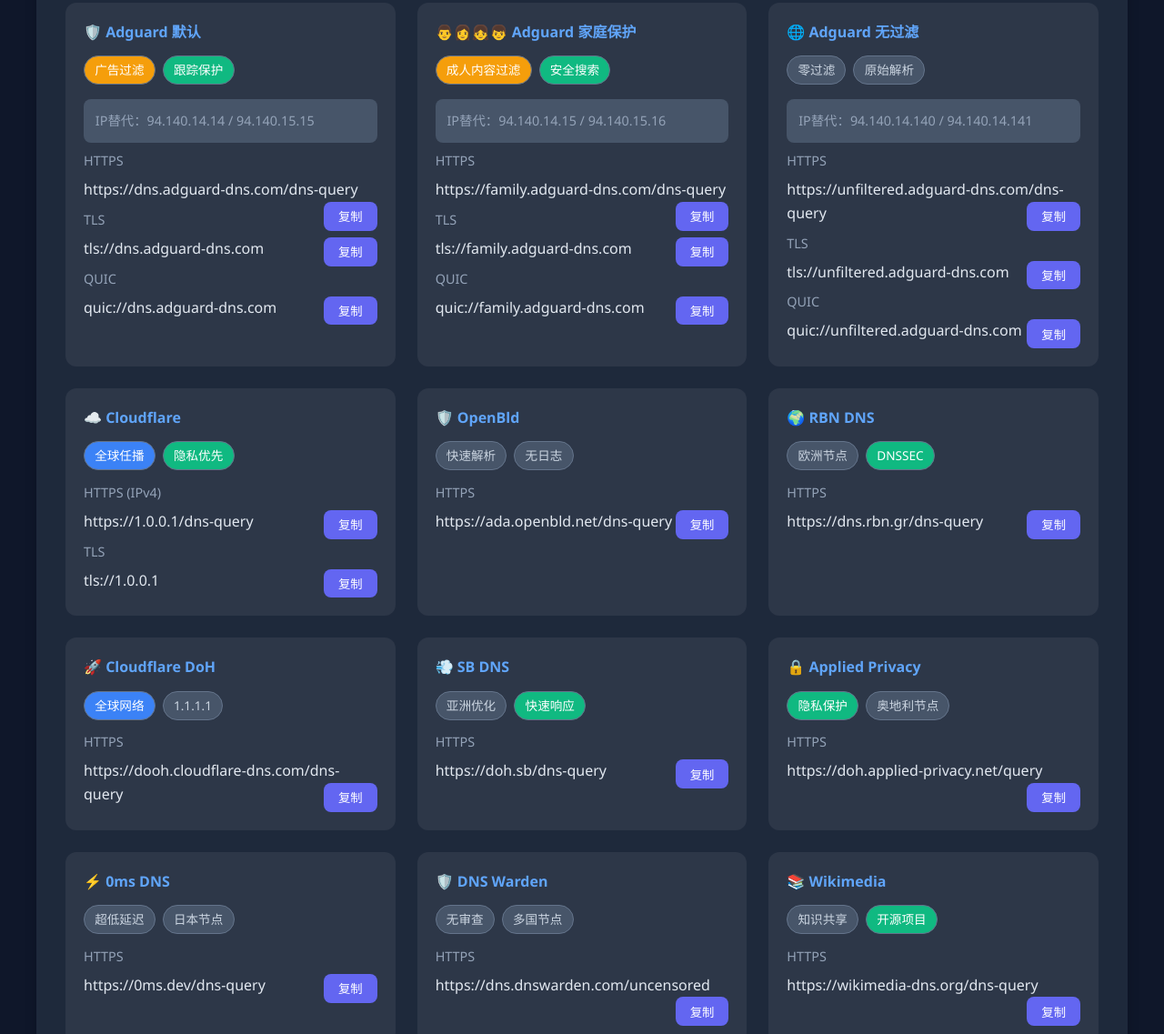
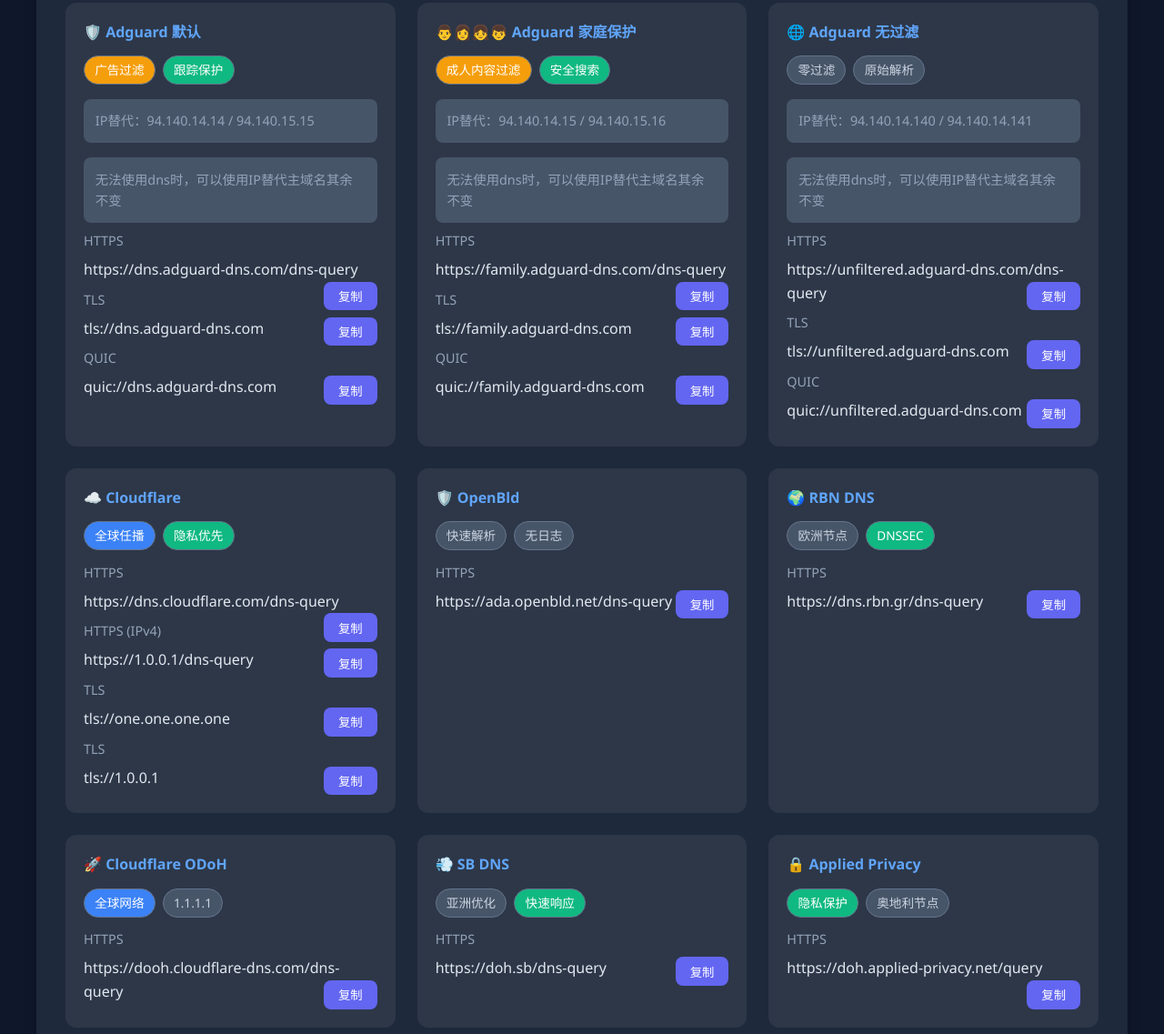
Before and after one commit to tianming25/8712da, a plain HTML site: page index.html in a window 1280 px wide. Shown: the part 996-2133 px from the top of the page at 91% size. Drawn offline with Linux system fonts and the light colour scheme.

Commit message:
Add files via upload

```diff
--- a/index.html
+++ b/index.html
@@ -297,6 +297,7 @@
                         <span class="tag security">跟踪保护</span>
                     </div>
                     <div class="note">IP替代：94.140.14.14 / 94.140.15.15</div>
+<div class="note">无法使用dns时，可以使用IP替代主域名其余不变</div>
                     <div class="protocol">HTTPS</div>
                     <code>https://dns.adguard-dns.com/dns-query</code>
                     <button class="copy-btn" onclick="copyText('https://dns.adguard-dns.com/dns-query')">复制</button>
@@ -316,6 +317,7 @@
                         <span class="tag security">安全搜索</span>
                     </div>
                     <div class="note">IP替代：94.140.14.15 / 94.140.15.16</div>
+<div class="note">无法使用dns时，可以使用IP替代主域名其余不变</div>
                     <div class="protocol">HTTPS</div>
                     <code>https://family.adguard-dns.com/dns-query</code>
                     <button class="copy-btn" onclick="copyText('https://family.adguard-dns.com/dns-query')">复制</button>
@@ -335,6 +337,7 @@
                         <span class="tag">原始解析</span>
                     </div>
                     <div class="note">IP替代：94.140.14.140 / 94.140.14.141</div>
+<div class="note">无法使用dns时，可以使用IP替代主域名其余不变</div>
                     <div class="protocol">HTTPS</div>
                     <code>https://unfiltered.adguard-dns.com/dns-query</code>
                     <button class="copy-btn" onclick="copyText('https://unfiltered.adguard-dns.com/dns-query')">复制</button>
@@ -353,9 +356,15 @@
                         <span class="tag special">全球任播</span>
                         <span class="tag security">隐私优先</span>
                     </div>
+<div class="protocol">HTTPS </div>
+                    <code>https://dns.cloudflare.com/dns-query</code>
+                    <button class="copy-btn" onclick="copyText('https://dns.cloudflare.com/dns-query')">复制</button>
                     <div class="protocol">HTTPS (IPv4)</div>
                     <code>https://1.0.0.1/dns-query</code>
                     <button class="copy-btn" onclick="copyText('https://1.0.0.1/dns-query')">复制</button>
+<div class="protocol">TLS</div>
+                    <code>tls://one.one.one.one</code>
+                    <button class="copy-btn" onclick="copyText('tls://one.one.one.one')">复制</button>
                     <div class="protocol">TLS</div>
                     <code>tls://1.0.0.1</code>
                     <button class="copy-btn" onclick="copyText('tls://1.0.0.1')">复制</button>
@@ -385,7 +394,7 @@
                 </div>
 
                 <div class="dns-item">
-                    <div class="provider">🚀 Cloudflare DoH</div>
+                    <div class="provider">🚀 Cloudflare ODoH</div>
                     <div class="tags">
                         <span class="tag special">全球网络</span>
                         <span class="tag">1.1.1.1</span>
@@ -459,6 +468,9 @@
                     <div class="protocol">HTTPS</div>
                     <code>https://private.canadianshield.cira.ca/dns-query</code>
                     <button class="copy-btn" onclick="copyText('https://private.canadianshield.cira.ca/dns-query')">复制</button>
+<div class="protocol">TLS</div>
+                    <code>tls://private.canadianshield.cira.ca</code>
+                    <button class="copy-btn" onclick="copyText('tls://private.canadianshield.cira.ca')">复制</button>
                 </div>
 
                 <div class="dns-item">
```
